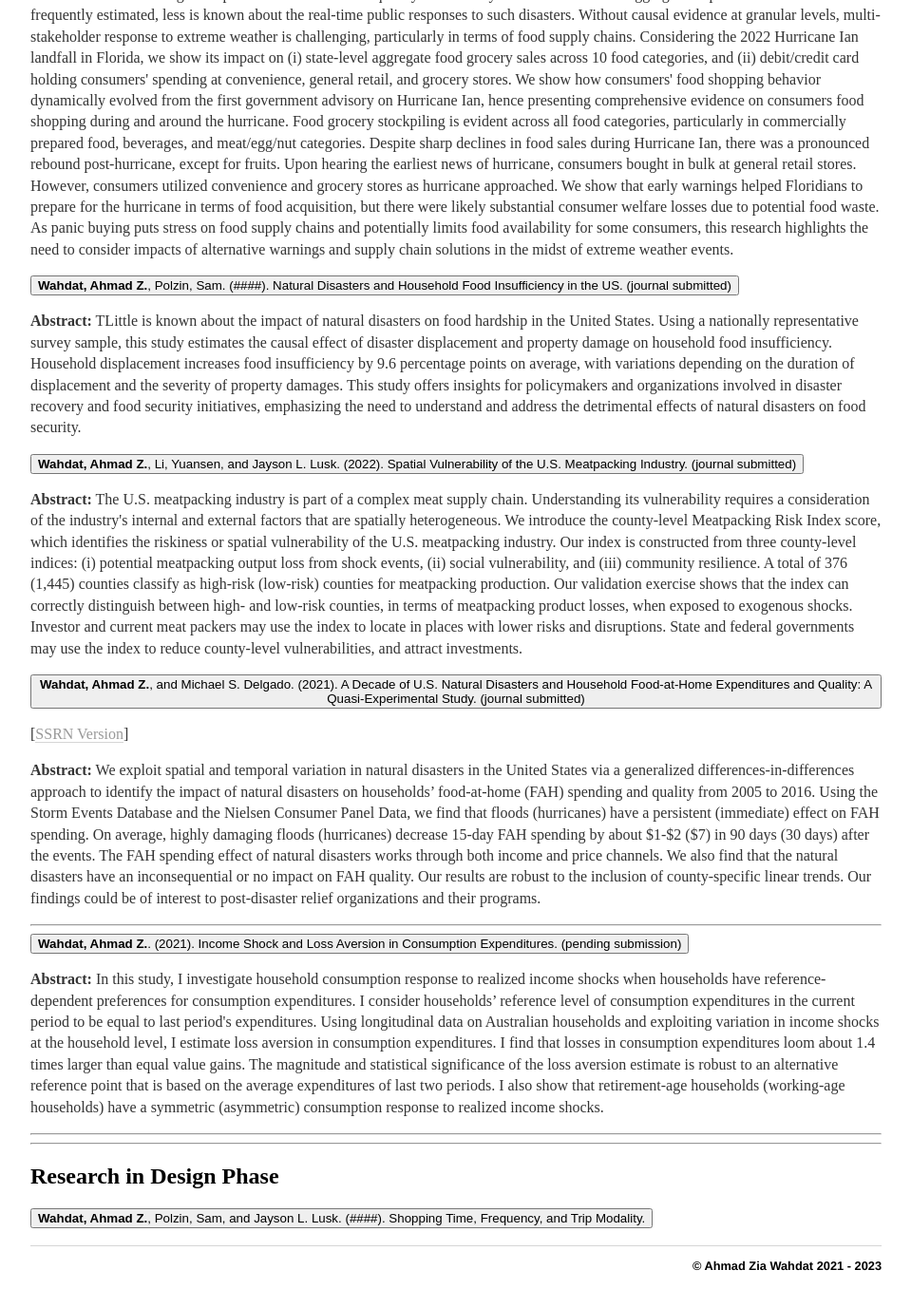
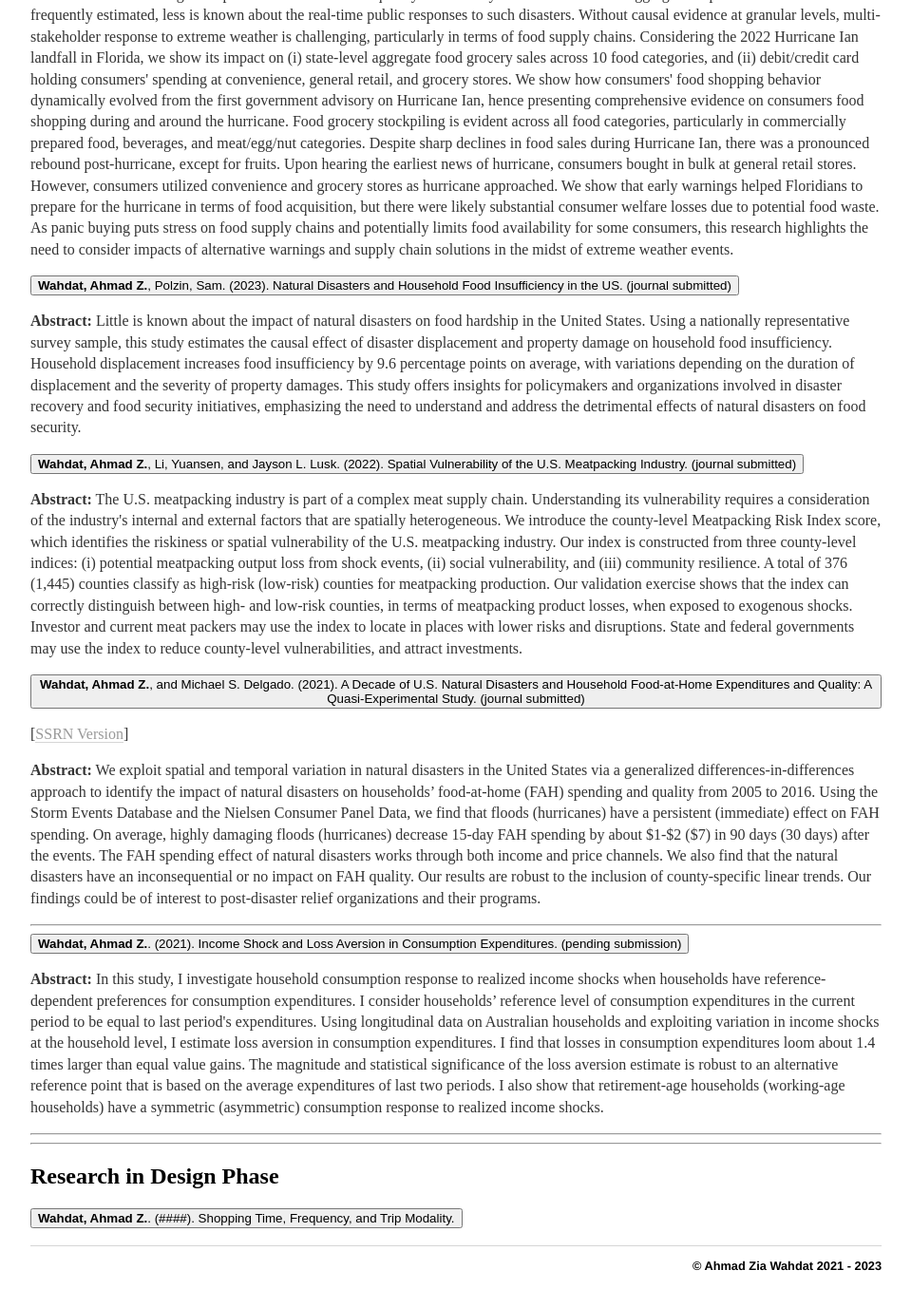
Before and after one commit to awahdat/webpage, a Jekyll site: the page built from research/index.html, in a window 1280 px wide and 1400 px high, scrolled down 2126 px. Shown: the top 1377 px of the window at 95% size, without its empty margins (160-1119 px from the left). Built offline with Jekyll 4.4.1, drawn with Linux system fonts in a browser that asks for light colours.

Commit message:
Update index.html

```diff
--- a/research/index.html
+++ b/research/index.html
@@ -143,9 +143,9 @@ Economic Impact Payments and Household Food Insufficiency during COVID-19: The C
 		consumers, this research highlights the need to consider impacts of alternative warnings and
 		supply chain solutions in the midst of extreme weather events.</p>
 
-	<button class="accordion"><strong>Wahdat, Ahmad Z.</strong>, Polzin, Sam. (####).
+	<button class="accordion"><strong>Wahdat, Ahmad Z.</strong>, Polzin, Sam. (2023).
 		Natural Disasters and Household Food Insufficiency in the US. (journal submitted)</button>
-	<p><strong>Abstract:</strong> TLittle is known about the impact of natural disasters on food hardship in the United States.
+	<p><strong>Abstract:</strong> Little is known about the impact of natural disasters on food hardship in the United States.
 		Using a nationally representative survey sample, this study estimates the causal effect of disaster displacement
 		and property damage on household food insufficiency. Household displacement increases food insufficiency
 		by 9.6 percentage points on average, with variations depending on the duration of displacement and the
@@ -205,7 +205,7 @@ Using longitudinal data on Australian households and exploiting variation in inc
 	<h2>Research in Design Phase</h2>
 
 
-	<button class="accordion"><strong>Wahdat, Ahmad Z.</strong>, Polzin, Sam, and Jayson L. Lusk. (####). Shopping Time, Frequency, and Trip Modality.</button>
+	<button class="accordion"><strong>Wahdat, Ahmad Z.</strong>. (####). Shopping Time, Frequency, and Trip Modality.</button>
 		<br>
 		<br>
 
```
